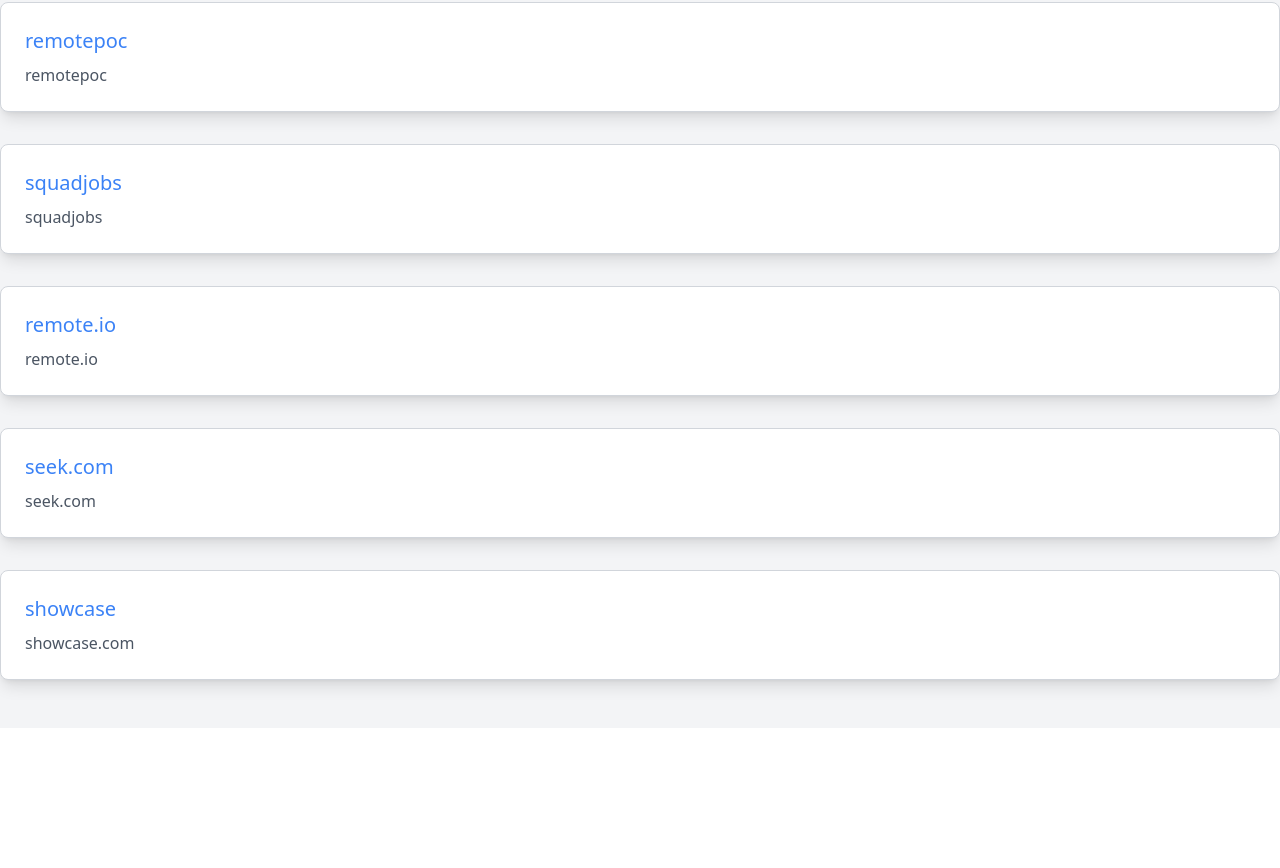
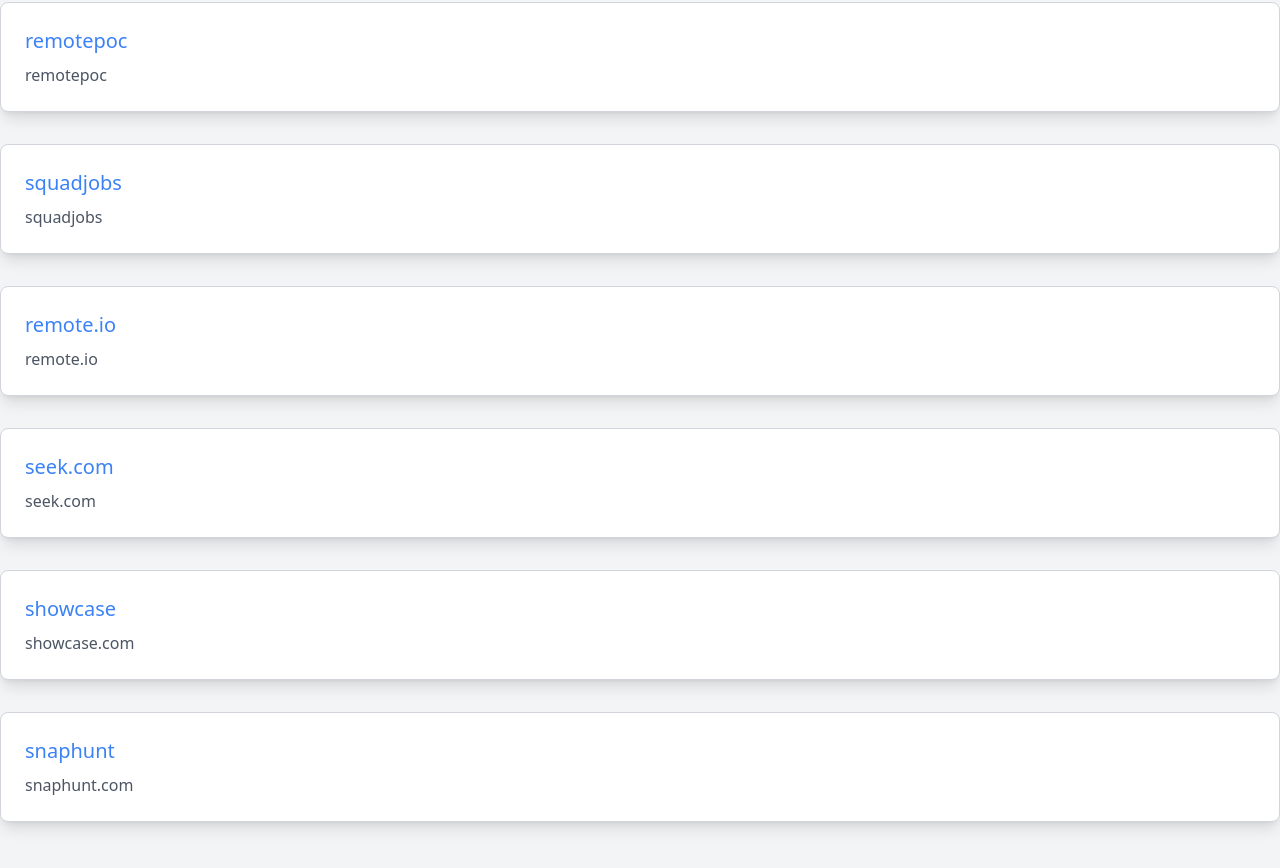
Before and after one commit to iam-frankqiu/remote-link, a Next.js app: page / in a window 1280 px wide. Shown: the part 5120-5988 px from the top of the page. Before the commit the page ends 5848 px from the top, so only its background shows below. Built offline with nearby package versions, Linux system fonts and the light colour scheme.

Commit message:
feat: add snaphunt

```diff
--- a/pages/index.tsx
+++ b/pages/index.tsx
@@ -203,6 +203,11 @@
       description: "showcase.com",
       url: "https://www.showwcase.com",
     },
+    {
+      name: "snaphunt",
+      description: "snaphunt.com",
+      url: "https://snaphunt.com/job-listing/all-locations/Remote/",
+    },
   ];
 
   return (
```
Also changed, not shown: 1 other file (tests, documents, lock files or other folders).
